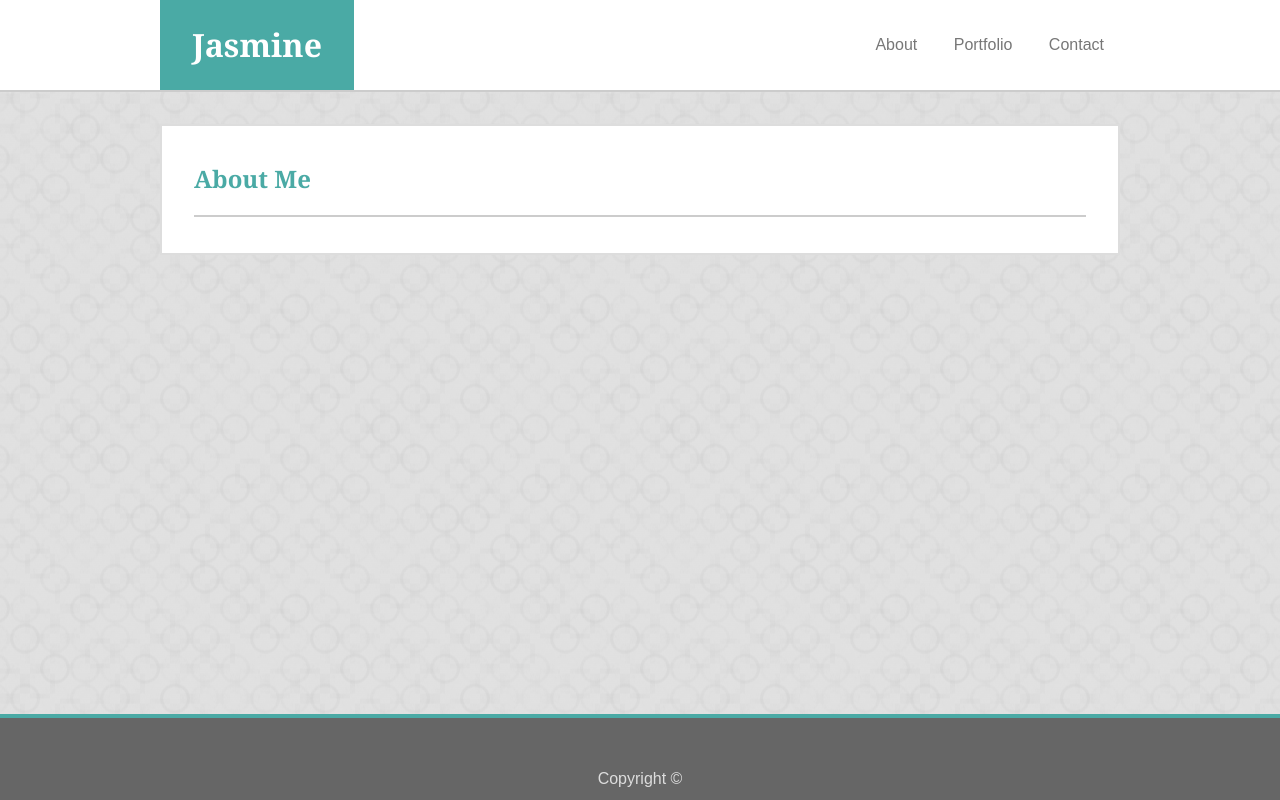
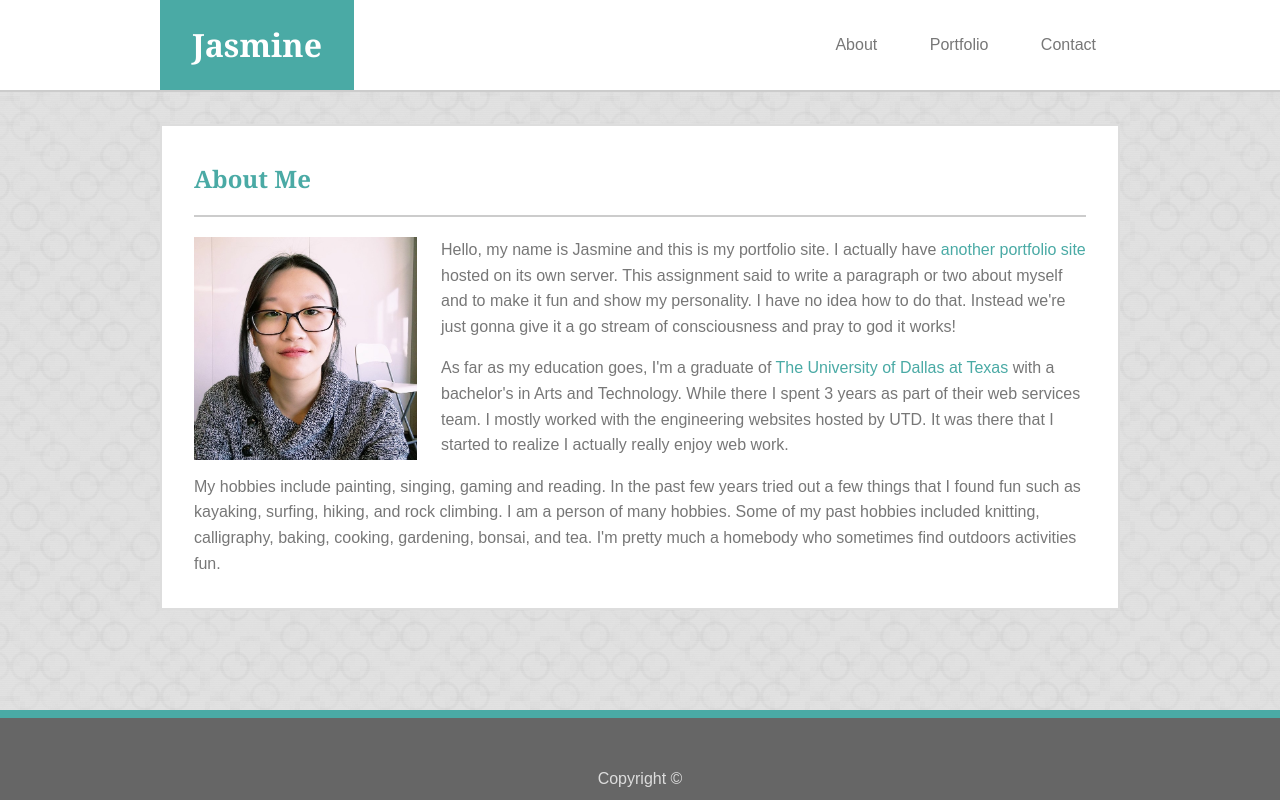
Before and after one commit to jtsai972/Basic-Portfolio, a plain HTML site: page index.html in a window 1280 px wide. Drawn offline with Linux system fonts and the light colour scheme.

Commit message:
filling the about me with some basic content

```diff
--- a/assets/css/style.css
+++ b/assets/css/style.css
@@ -1,3 +1,5 @@
+/* General Page Style */
+
 * {
     box-sizing: border-box;
 }
@@ -17,6 +19,14 @@ h1, h2, h3, h4, h5, h6 {
     font-family: 'Georgia', Times, 'Times New Roman', serif;
     color: #4aaaa5;
 }
+a {
+    color:#4aaaa5;
+    text-decoration: none;
+}
+article a:hover, article a:visited {
+    color: #a54aaa;
+    text-decoration: underline;
+}
 
 header {
     background-color: #fff;
@@ -34,14 +44,20 @@ header {
     }
         nav, nav ul {
             display: inline-block;
+            margin: 0 auto;
         }
         nav ul li {
             display: inline-block;
-            padding: 1em;
             list-style: none;
         }
         nav a {
             color: #777;
+            display: inline-block;
+            padding: 2em 1.5em;
+        }
+        nav a:hover {
+            background: #4aaaa5;
+            color: white;
             text-decoration: none;
         }
 
@@ -65,7 +81,7 @@ article {
 
 footer {
     background-color: #666;
-    border-top: 4px solid #4aaaa5;
+    border-top: 0.5em solid #4aaaa5;
     color: #ddd;
     padding-top: 2em;
     position: fixed;
@@ -76,3 +92,10 @@ footer {
 footer p {
     margin-bottom: 0.5em;
 }
+
+/* About Page styles */
+.avatar {
+    float: left;
+    margin-right: 1.5em;
+    width: 25%;
+}
--- a/index.html
+++ b/index.html
@@ -22,6 +22,14 @@
 
         <article>
             <h2>About Me</h2>
+            <img class="avatar" src="assets/images/jasmine_tsai.jpg" alt="an image of jasmine the owner of this portfolio">
+            <p>Hello, my name is Jasmine and this is my portfolio site. I actually have <a href="jtsai972.space">another portfolio site</a> hosted on its own server. This assignment said to write a paragraph or two about myself and to make it fun and show my personality. I have no idea how to do that. Instead we're just gonna give it a go stream of consciousness and pray to god it works!</p>
+
+            <p>As far as my education goes, I'm a graduate of <a href="https://utdallas.edu/" alt="a link to UT Dallas' website">The University of Dallas at Texas</a> with a bachelor's in Arts and Technology. While there I spent 3 years as part of their web services team. I mostly worked with the engineering websites hosted by UTD. It was there that I started to realize I actually really enjoy web work.</p>
+
+            <p>My hobbies include painting, singing, gaming and reading. In the past few years tried out a few things that I found fun such as kayaking, surfing, hiking, and rock climbing. I am a person of many hobbies. Some of my past hobbies included knitting, calligraphy, baking, cooking, gardening, bonsai, and tea. I'm pretty much a homebody who sometimes find outdoors activities fun.</p>
+
+            <p></p>
         </article>
 
         <footer>
```
Also changed, not shown: contact.html (+3 -0 lines), portfolio.html (+2 -0 lines), assets/images/jasmine_tsai.jpg (added).
